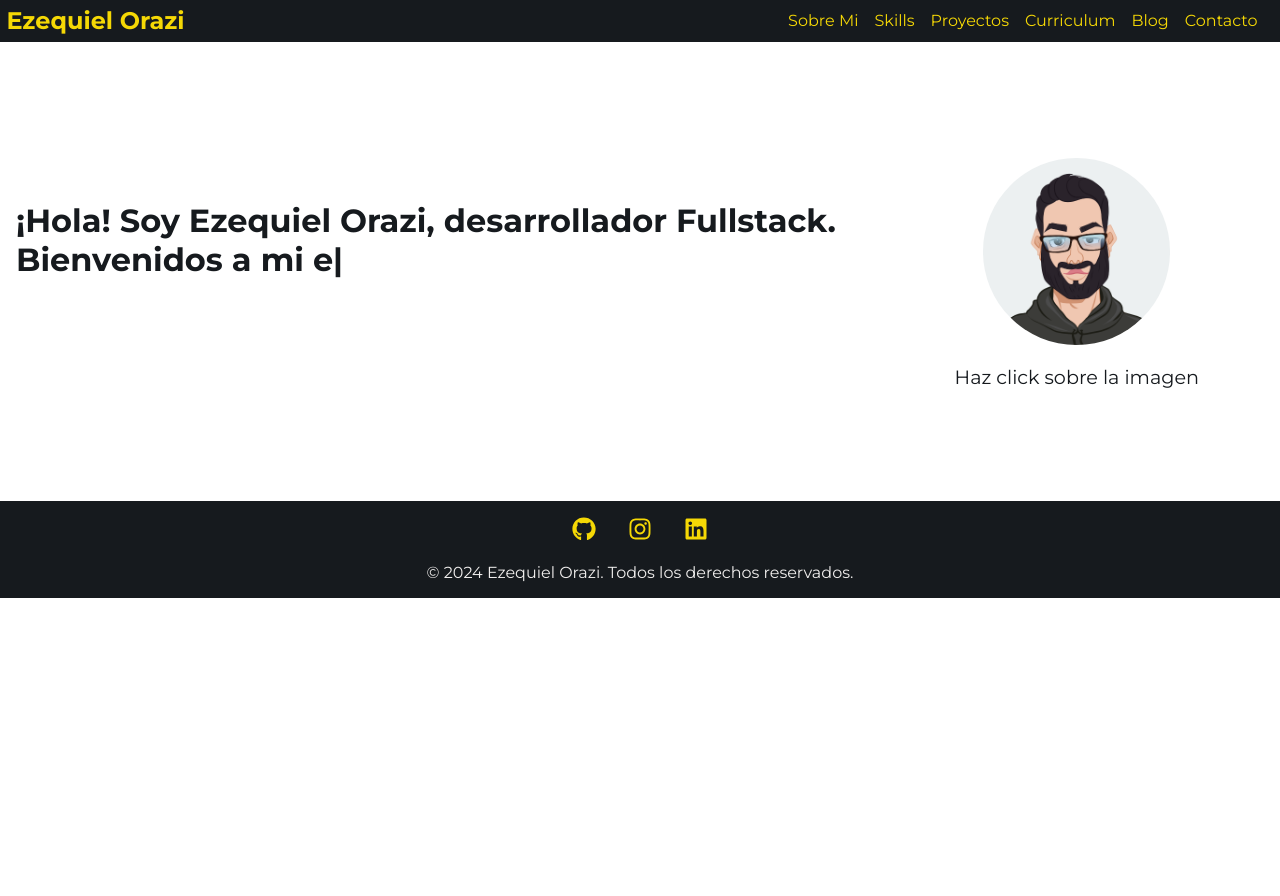
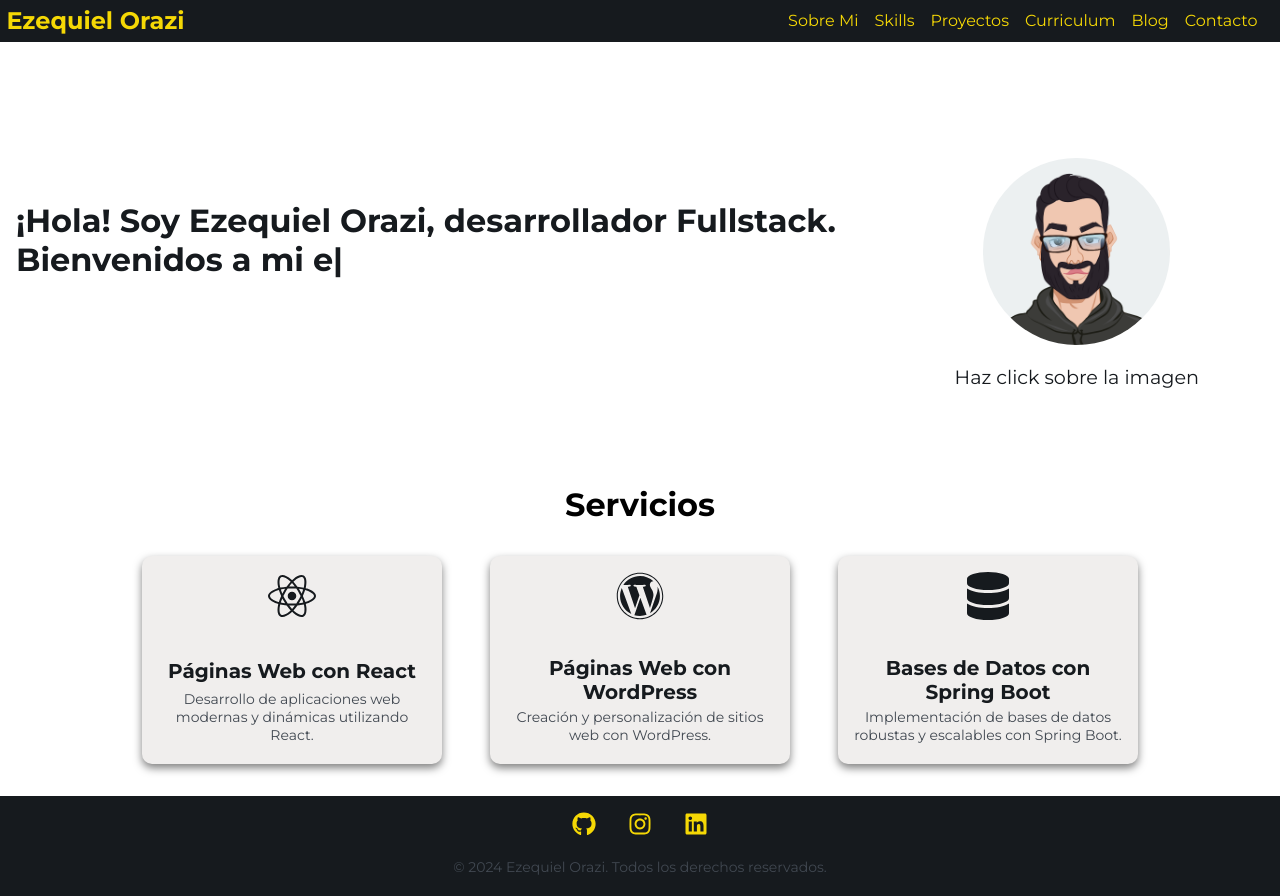
Before and after one commit to Ezzeorazi/mi-portafolio, a React (Vite) app: page / in a window 1280 px wide. Before the commit the page ends 800 px from the top, so only its background shows below. Built offline with nearby package versions, Linux system fonts and the light colour scheme.

Commit message:
create: Servicios

```diff
--- /dev/null
+++ b/src/components/ServiceCard/ServiceCard.jsx
@@ -0,0 +1,24 @@
+import React from "react";
+import PropTypes from "prop-types";
+import styles from "./ServiceCard.module.css";
+import 'animate.css';
+
+
+
+const ServiceCard = ({ title, description, icon }) => {
+  return (
+    <div className={`animate__animated animate__flipInX ${styles.card}`}>
+      <div className={styles.icon}>{icon}</div>
+      <h3>{title}</h3>
+      <p>{description}</p>
+    </div>
+  );
+};
+
+ServiceCard.propTypes = {
+  title: PropTypes.string.isRequired,
+  description: PropTypes.string.isRequired,
+  icon: PropTypes.element.isRequired,
+};
+
+export default ServiceCard;
--- /dev/null
+++ b/src/components/ServiceCard/ServiceCard.module.css
@@ -0,0 +1,32 @@
+.card {
+    background-color: var(--color-light);
+    padding: 1rem;
+    border-radius: 10px;
+    box-shadow: 0 4px 8px rgba(0, 0, 0, 0.5);
+    text-align: center;
+    margin: 1rem;
+    width: 300px;
+    height: auto;
+    display: flex;
+    flex-direction: column;
+    justify-content: space-between;
+    overflow: hidden;
+  }
+
+  .icon {
+    font-size: 3rem;
+    color: var(--color-dark);
+    margin-bottom: 1rem;
+  }
+
+  h3 {
+    color: var(--color-dark);
+    margin-top: 0.5rem;
+    font-size: 1.25rem;
+  }
+
+  p {
+    color: var(--color-gray);
+    font-size: 0.875rem;
+    margin: 0.25rem 0;
+  }
--- /dev/null
+++ b/src/components/ServiceCard/index.js
@@ -0,0 +1 @@
+export { default as ServiceCard } from './ServiceCard';
--- /dev/null
+++ b/src/components/Services/Services.jsx
@@ -0,0 +1,32 @@
+import React from 'react';
+import styles from './Services.module.css';
+import ServiceCard from '../ServiceCard/ServiceCard';
+import { FaReact, FaWordpress, FaDatabase } from "react-icons/fa";
+
+const Services = () => {
+  return (
+	<>
+	<h2 className={styles.title}>Servicios</h2>
+    <div className={styles.services}>
+
+      <ServiceCard
+        title="Páginas Web con React"
+        description="Desarrollo de aplicaciones web modernas y dinámicas utilizando React."
+        icon={<FaReact />}
+      />
+      <ServiceCard
+        title="Páginas Web con WordPress"
+        description="Creación y personalización de sitios web con WordPress."
+        icon={<FaWordpress />}
+      />
+      <ServiceCard
+        title="Bases de Datos con Spring Boot"
+        description="Implementación de bases de datos robustas y escalables con Spring Boot."
+        icon={<FaDatabase />}
+      />
+    </div>
+	</>
+  );
+};
+
+export default Services;
--- /dev/null
+++ b/src/components/Services/Services.module.css
@@ -0,0 +1,11 @@
+.services {
+    display: flex;
+    flex-wrap: wrap;
+    justify-content: center;
+    gap: 1rem;
+  }
+
+.title {
+    font-size: 2rem;
+    margin-bottom: 1rem;
+  }
--- /dev/null
+++ b/src/components/Services/index.js
@@ -0,0 +1 @@
+export { default as Services } from './Services';
--- a/src/components/index.js
+++ b/src/components/index.js
@@ -5,3 +5,5 @@ export * from './Loading'
 export * from './BlogEntry'
 export * from './BurgerButton'
 export * from './Education'
+export * from './Services'
+export * from './ServiceCard'
--- a/src/pages/Home/Home.jsx
+++ b/src/pages/Home/Home.jsx
@@ -2,6 +2,7 @@ import React, { useEffect, useRef } from "react";
 import { NavLink } from "react-router-dom";
 import styles from "./Home.module.css";
 import Typed from "typed.js";
+import { Services } from "../../components";
 
 const Home = () => {
   const el = useRef(null); // Crea una referencia al elemento DOM donde renderizar Typed.js
@@ -46,6 +47,7 @@ const Home = () => {
           <div className={styles.animatedText}>Haz click sobre la imagen</div>
         </div>
       </div>
+      <Services/>
     </div>
   );
 };
```
